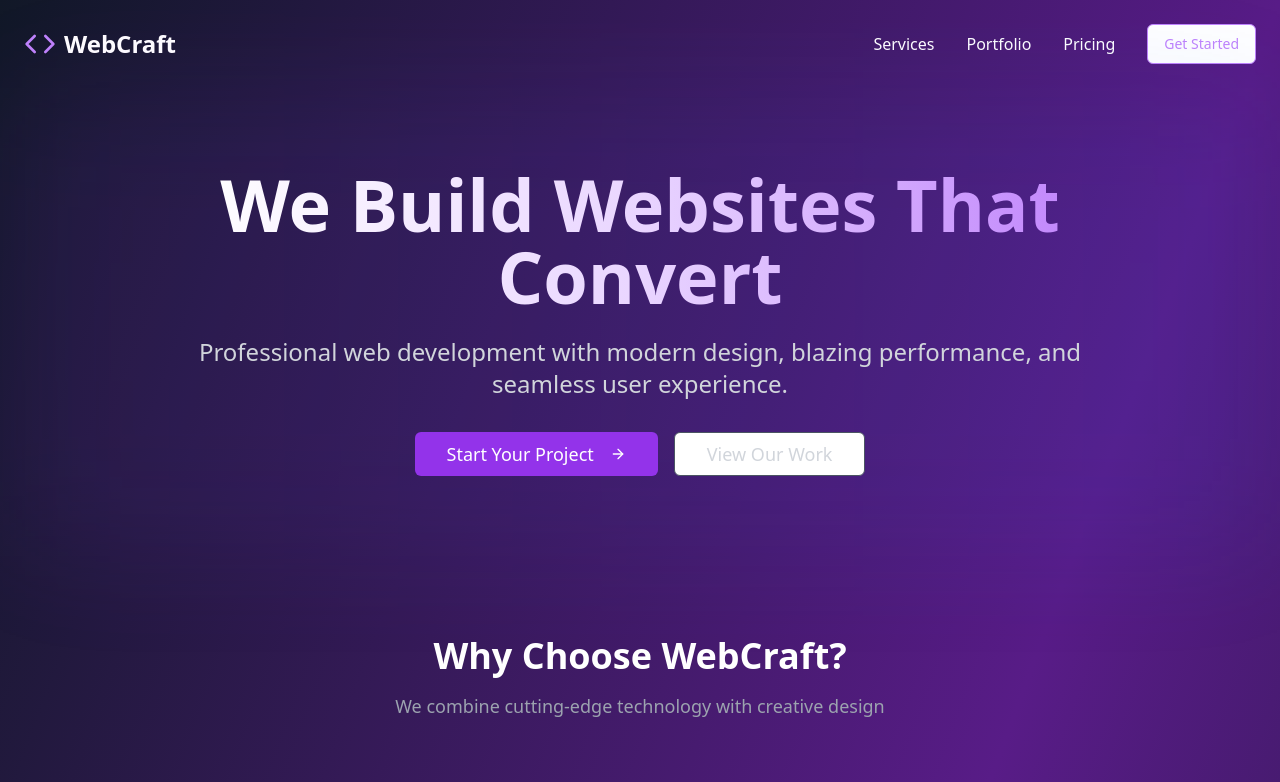
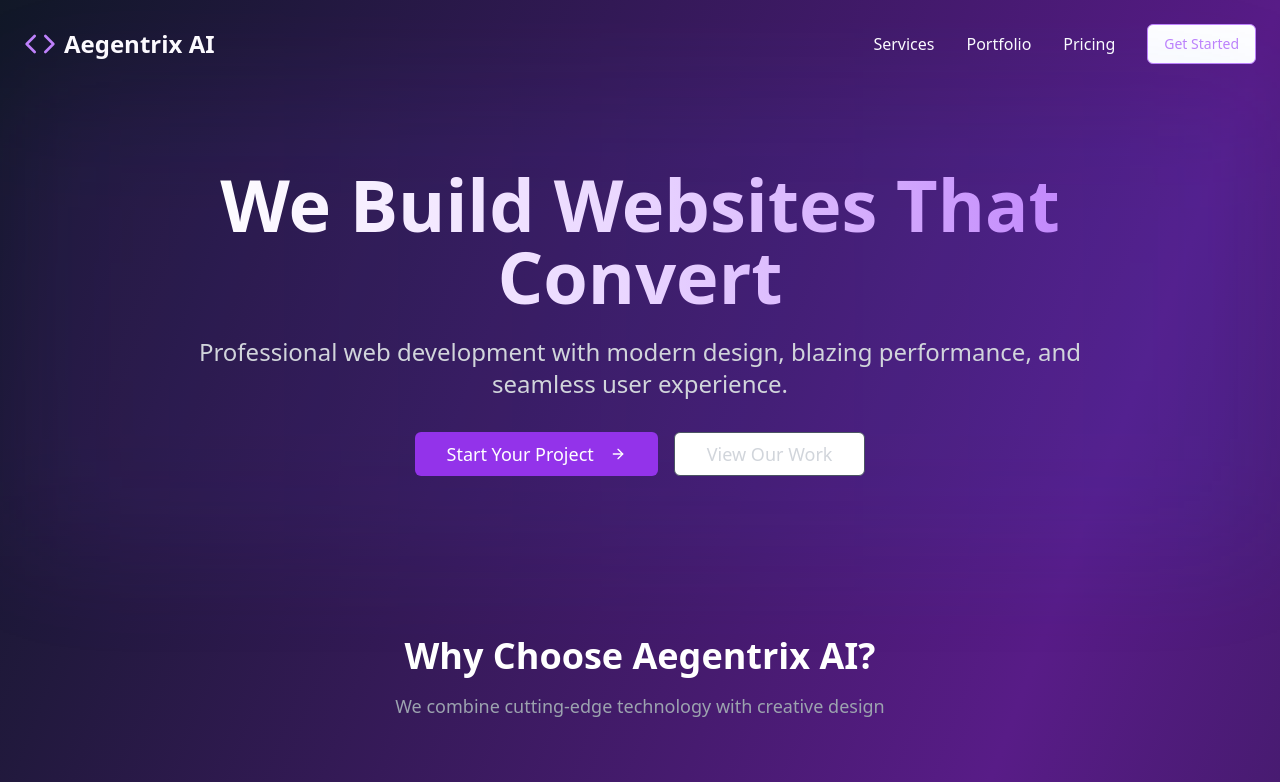
Before and after one commit to KrishThakur23/web-cursor-craft, a React (Vite) app: page / in a window 1280 px wide. Shown: the top 782 px of the page. Built offline with nearby package versions, Linux system fonts and the light colour scheme.

Commit message:
Change website name
Update website name to Aegentrix AI in relevant files.

```diff
--- a/index.html
+++ b/index.html
@@ -4,11 +4,11 @@
   <head>
     <meta charset="UTF-8" />
     <meta name="viewport" content="width=device-width, initial-scale=1.0" />
-    <title>WebCraft - Professional Website Development</title>
+    <title>Aegentrix AI - Professional Website Development</title>
     <meta name="description" content="Professional website development with modern design, blazing performance, and seamless user experience. We build websites that convert." />
-    <meta name="author" content="WebCraft" />
+    <meta name="author" content="Aegentrix AI" />
 
-    <meta property="og:title" content="WebCraft - Professional Website Development" />
+    <meta property="og:title" content="Aegentrix AI - Professional Website Development" />
     <meta property="og:description" content="Professional website development with modern design, blazing performance, and seamless user experience. We build websites that convert." />
     <meta property="og:type" content="website" />
     <meta property="og:image" content="https://lovable.dev/opengraph-image-p98pqg.png" />
--- a/src/pages/Index.tsx
+++ b/src/pages/Index.tsx
@@ -1,4 +1,3 @@
-
 import { ArrowRight, Code, Palette, Zap, Users, CheckCircle, Star } from "lucide-react";
 import { Button } from "@/components/ui/button";
 import { Card, CardContent } from "@/components/ui/card";
@@ -18,7 +17,7 @@ const Index = () => {
         <nav className="flex items-center justify-between">
           <div className="flex items-center space-x-2 group">
             <Code className="w-8 h-8 text-purple-400 transition-all duration-300 group-hover:rotate-12 group-hover:scale-110" />
-            <span className="text-2xl font-bold transition-all duration-300 group-hover:text-purple-300">WebCraft</span>
+            <span className="text-2xl font-bold transition-all duration-300 group-hover:text-purple-300">Aegentrix AI</span>
           </div>
           <div className="hidden md:flex items-center space-x-8">
             <a href="#services" className="hover:text-purple-400 transition-all duration-300 relative after:content-[''] after:absolute after:w-full after:scale-x-0 after:h-0.5 after:bottom-0 after:left-0 after:bg-purple-400 after:origin-bottom-right after:transition-transform after:duration-300 hover:after:scale-x-100 hover:after:origin-bottom-left">
@@ -62,7 +61,7 @@ const Index = () => {
       {/* Features */}
       <section id="services" className="container mx-auto px-6 py-20">
         <div className="text-center mb-16">
-          <h2 className="text-4xl font-bold mb-4 transition-all duration-700 hover:text-purple-300">Why Choose WebCraft?</h2>
+          <h2 className="text-4xl font-bold mb-4 transition-all duration-700 hover:text-purple-300">Why Choose Aegentrix AI?</h2>
           <p className="text-gray-400 text-lg transition-all duration-500 hover:text-gray-300">We combine cutting-edge technology with creative design</p>
         </div>
 
@@ -261,10 +260,10 @@ const Index = () => {
           <div className="flex flex-col md:flex-row justify-between items-center">
             <div className="flex items-center space-x-2 mb-4 md:mb-0 group">
               <Code className="w-8 h-8 text-purple-400 transition-all duration-300 group-hover:rotate-12 group-hover:scale-110" />
-              <span className="text-2xl font-bold transition-all duration-300 group-hover:text-purple-300">WebCraft</span>
+              <span className="text-2xl font-bold transition-all duration-300 group-hover:text-purple-300">Aegentrix AI</span>
             </div>
             <div className="text-gray-400 transition-all duration-300 hover:text-gray-300">
-              © 2024 WebCraft. All rights reserved.
+              © 2024 Aegentrix AI. All rights reserved.
             </div>
           </div>
         </div>
```
